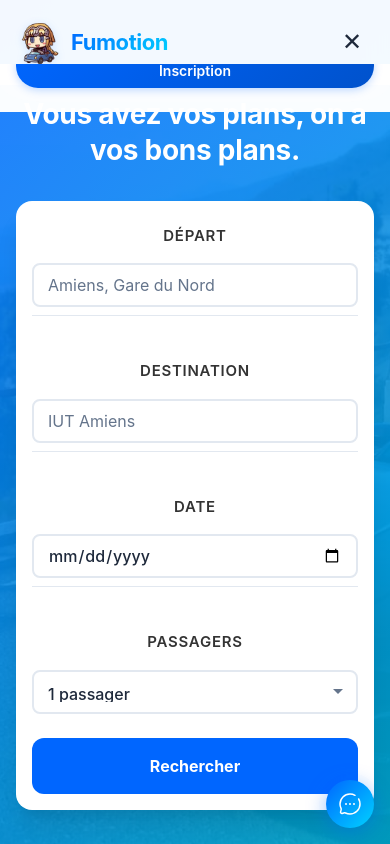
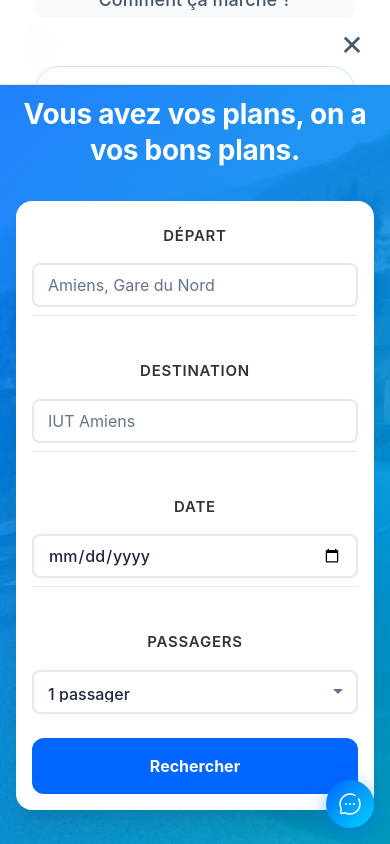
Before and after one commit to clepix21/Fumotion, a React (Create React App) app in the folder app/frontend/: page / in a window 390 px wide. Both pictures are taken after a click on the button "Toggle menu". Shown: the top 844 px of the page. Built offline with nearby package versions, Linux system fonts and the light colour scheme; no server answers.

Commit message:
feat: améliorer le menu mobile avec un affichage en overlay et des styles optimisés

```diff
--- a/app/frontend/src/pages/HomePage.js
+++ b/app/frontend/src/pages/HomePage.js
@@ -68,6 +68,15 @@ export default function HomePage() {
           </button>
 
           <div className={`navbar-menu ${mobileMenuOpen ? 'active' : ''}`}>
+            {/* Bouton de fermeture mobile */}
+            <button
+              className="navbar-menu-close"
+              onClick={() => setMobileMenuOpen(false)}
+              aria-label="Fermer le menu"
+            >
+              ✕
+            </button>
+
             <a href="#benefits" className="navbar-link" onClick={() => setMobileMenuOpen(false)}>
               Pourquoi Fumotion ?
             </a>
--- a/app/frontend/src/styles/HomePage.css
+++ b/app/frontend/src/styles/HomePage.css
@@ -74,12 +74,30 @@
   letter-spacing: -0.02em;
 }
 
+/* Menu navigation - Caché sur mobile par défaut */
 .navbar-menu {
+  /* Mobile: menu plein écran en overlay */
+  display: none;
+  position: fixed;
+  top: 0;
+  left: 0;
+  right: 0;
+  bottom: 0;
+  background: rgba(255, 255, 255, 0.98);
+  backdrop-filter: blur(20px);
+  -webkit-backdrop-filter: blur(20px);
+  flex-direction: column;
+  align-items: center;
+  justify-content: center;
+  padding: 2rem 1.5rem;
+  gap: 0.75rem;
+  z-index: var(--z-modal, 1050);
+  overflow-y: auto;
+}
+
+/* Menu mobile ouvert */
+.navbar-menu.active {
   display: flex;
-  align-items: center;
-  gap: 0.5rem;
-  flex: 1;
-  justify-content: flex-end;
 }
 
 .navbar-link {
@@ -358,63 +376,72 @@
   outline-offset: 2px;
 }
 
-/* Menu navigation - Mobile-first: menu caché sur mobile */
-.navbar-menu {
-  position: fixed;
-  top: var(--navbar-height, 4rem);
-  left: 0;
-  right: 0;
-  bottom: 0;
-  background: rgba(255, 255, 255, 0.98);
-  backdrop-filter: blur(20px);
-  -webkit-backdrop-filter: blur(20px);
-  flex-direction: column;
-  padding: 1.5rem var(--container-padding, 1rem);
-  gap: 0.5rem;
-  overflow-y: auto;
-  transform: translateX(-100%);
-  opacity: 0;
-  visibility: hidden;
-  transition: all 0.3s cubic-bezier(0.4, 0, 0.2, 1);
-  z-index: var(--z-modal, 1000);
+/* Sur mobile: bouton de fermeture dans le menu */
+.navbar-menu-close {
+  display: flex;
+  position: absolute;
+  top: 1rem;
+  right: 1rem;
+  background: transparent;
+  border: none;
+  font-size: 1.75rem;
+  color: var(--color-gray-600, #64748b);
+  cursor: pointer;
+  padding: 0.5rem;
+  min-width: 2.75rem;
+  min-height: 2.75rem;
+  align-items: center;
+  justify-content: center;
+  border-radius: var(--border-radius-md, 0.5rem);
+  transition: all 0.2s ease;
 }
 
-.navbar-menu.active {
-  transform: translateX(0);
-  opacity: 1;
-  visibility: visible;
+.navbar-menu-close:hover {
+  background: var(--color-gray-100, #f1f5f9);
+  color: var(--color-gray-800, #1e293b);
 }
 
 /* Sur mobile: liens pleine largeur avec zone de touch améliorée */
 .navbar-menu .navbar-link {
   width: 100%;
+  max-width: 20rem;
   text-align: center;
-  padding: 1rem;
+  padding: 1rem 1.5rem;
   border-radius: var(--border-radius-md, 0.5rem);
-  /* Zone de touche minimum */
-  min-height: 2.75rem;
+  font-size: 1.125rem;
+  min-height: 3rem;
+  background: var(--color-gray-50, #f8fafc);
+}
+
+.navbar-menu .navbar-link:hover {
+  background: var(--color-primary-alpha-10, rgba(0, 102, 255, 0.1));
 }
 
 .navbar-menu .navbar-btn-secondary,
 .navbar-menu .navbar-btn-primary,
 .navbar-menu .navbar-btn-logout {
   width: 100%;
-  padding: 1rem;
+  max-width: 20rem;
+  padding: 1rem 1.5rem;
   justify-content: center;
-  /* Zone de touche minimum */
-  min-height: 2.75rem;
+  font-size: 1rem;
+  min-height: 3rem;
 }
 
 .navbar-menu .navbar-user,
 .navbar-menu .navbar-user-profile {
   width: 100%;
+  max-width: 20rem;
   justify-content: center;
+  margin: 0.5rem 0;
 }
 
 .navbar-menu .navbar-divider {
-  width: 100%;
+  width: 80%;
+  max-width: 15rem;
   height: 1px;
-  margin: 0.5rem 0;
+  margin: 0.75rem 0;
+  background: var(--color-gray-200, #e2e8f0);
 }
 
 /* Tablet (768px+): menu horizontal */
@@ -424,31 +451,43 @@
   }
 
   .navbar-menu {
+    /* Desktop: menu inline visible */
+    display: flex;
     position: static;
     flex-direction: row;
     background: transparent;
     backdrop-filter: none;
+    -webkit-backdrop-filter: none;
     padding: 0;
     gap: 0.25rem;
-    transform: none;
-    opacity: 1;
-    visibility: visible;
     overflow: visible;
     flex: 1;
     justify-content: flex-end;
     align-items: center;
   }
 
+  .navbar-menu-close {
+    display: none;
+  }
+
   .navbar-menu .navbar-link {
     width: auto;
+    max-width: none;
     padding: 0.625rem 0.75rem;
     min-height: auto;
+    font-size: 0.9375rem;
+    background: transparent;
+  }
+
+  .navbar-menu .navbar-link:hover {
+    background: rgba(0, 102, 255, 0.06);
   }
 
   .navbar-menu .navbar-btn-secondary,
   .navbar-menu .navbar-btn-primary,
   .navbar-menu .navbar-btn-logout {
     width: auto;
+    max-width: none;
     padding: 0.5rem 1rem;
     font-size: 0.8125rem;
     min-height: auto;
@@ -457,12 +496,15 @@
   .navbar-menu .navbar-user,
   .navbar-menu .navbar-user-profile {
     width: auto;
+    max-width: none;
+    margin: 0;
   }
 
   .navbar-menu .navbar-divider {
     width: 1px;
     height: 1.5rem;
     margin: 0 0.5rem;
+    background: rgba(0, 0, 0, 0.1);
   }
 }
 
```
